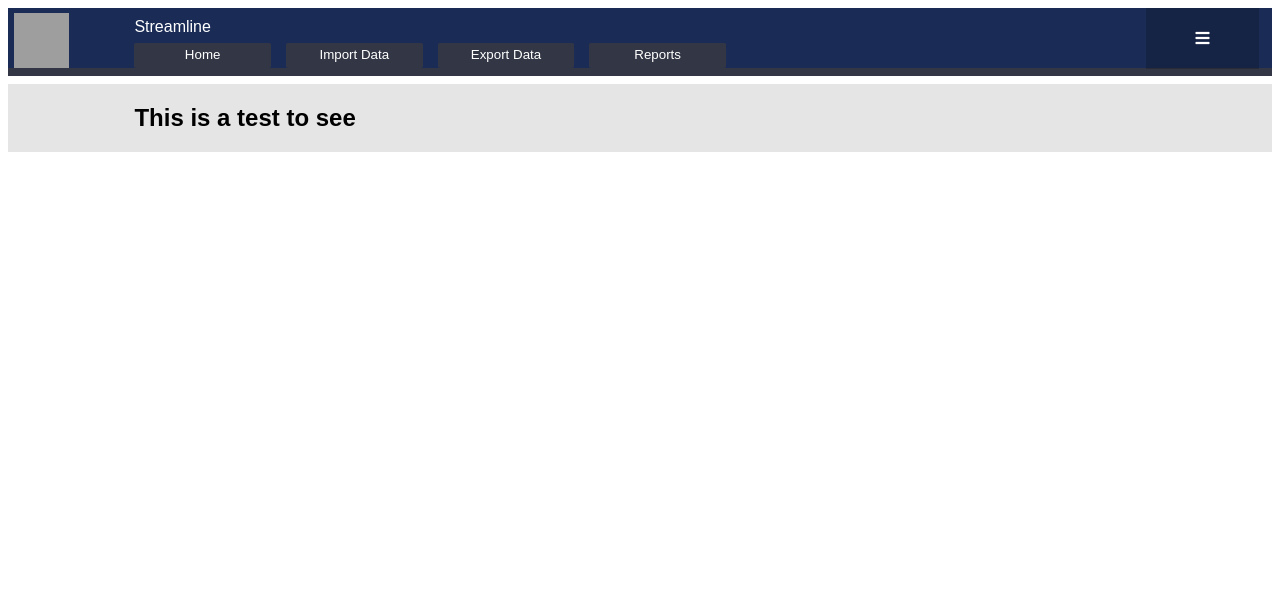
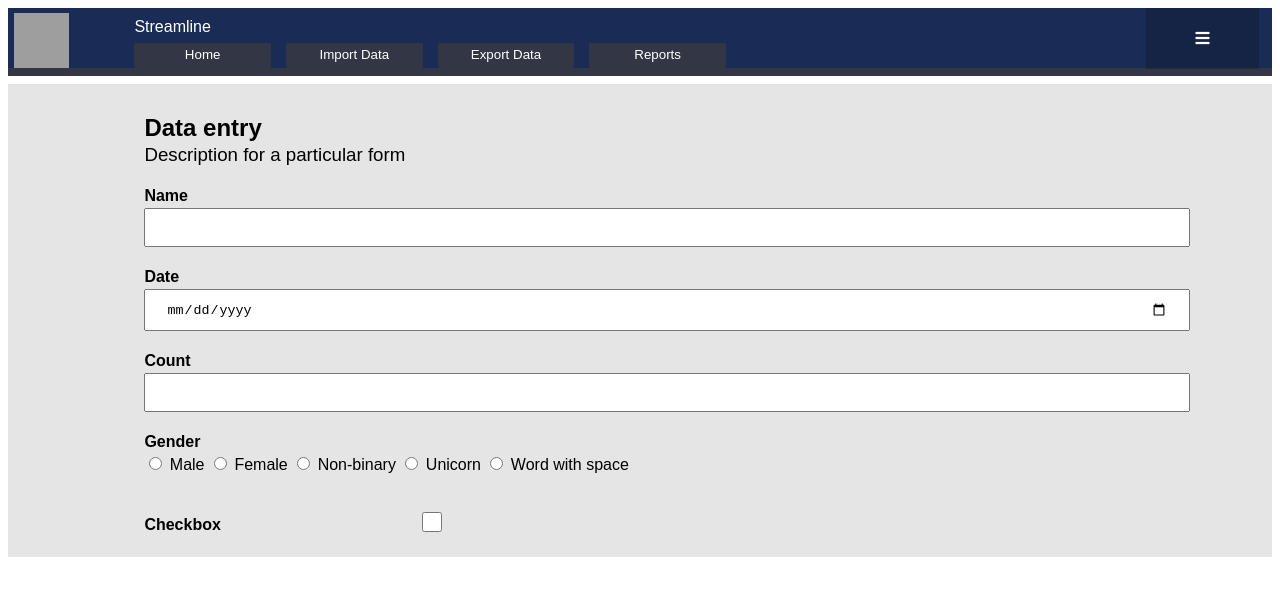
Before and after one commit to dmorton2297/minml, an Angular app: page /home in a window 1280 px wide. Shown: the top 596 px of the page. Built offline with nearby package versions, Linux system fonts and the light colour scheme; grey boxes are pictures that could not be loaded.

Commit message:
Form inputs build out

```diff
--- a/package.json
+++ b/package.json
@@ -22,7 +22,7 @@
     "core-js": "^2.5.4",
     "rxjs": "~6.3.3",
     "tslib": "^1.9.0",
-    "typedoc": "^0.14.2",
+    "typedoc": "^0.15.0",
     "zone.js": "~0.8.26"
   },
   "devDependencies": {
--- a/src/app/home/home.component.html
+++ b/src/app/home/home.component.html
@@ -8,6 +8,9 @@
 [dropDownHandlers]="dhandlers">
 </min-nav-bar>
 
-<min-box [primaryColor]='offwhite' [secondaryColor]="fefefe">
-    <h2>This is a test to see</h2>
-</min-box>
+<min-form
+[types]='formTypes'
+[primaryColor]="offwhite"
+[title]="title"
+ [description]="description">
+</min-form>
--- a/src/app/home/home.component.ts
+++ b/src/app/home/home.component.ts
@@ -20,6 +20,11 @@ export class HomeComponent {
   public prim = "#1a2c56";
   public sec = "#333745";
   public offwhite = "#e5e5e5";
+  public formTypes = ["Name:string", "Date:date",
+   "Count:number", "Gender:radio,Male,Female,Non-binary,Unicorn,Word with space",
+   "Checkbox:checkbox"]
+  public title = "Data entry";
+  public description = "Description for a particular form";
 
   test() {
     window.alert("test ");
--- /dev/null
+++ b/src/app/min-form/min-form.component.css
@@ -0,0 +1,85 @@
+div {
+    font-family: Arial, Geneva, Helvetica, sans-serif;
+}
+
+.title {
+    margin-left: 10px;
+    padding-top: 10px;
+    padding-bottom: 0;
+    margin-bottom: 2px;
+}
+
+.description {
+    margin-top: 0px;
+    margin-left: 10px;
+    font-weight: 400;
+}
+
+.input {
+    margin-left: 10px;
+    margin-bottom: 20px;
+}
+
+.input-title {
+    margin-bottom: 3px;
+}
+
+.input-control {
+    width: 100%
+}
+
+.box {
+    width: 100%;
+    margin-top: 8px;
+    margin-bottom: 8px;
+    height: 100%;
+    display: grid;
+    grid-template-columns: 10% 80% 10%
+}
+
+.gutter {
+    width: 100%;
+}
+
+.color-input {
+    width: 50%;
+}
+
+.fill {
+    flex-grow: 1;
+}
+
+.checkbox-container {
+    display: flex;
+    width: 30%;
+}
+
+input[type=text] {
+    padding: 10px 20px;
+}
+
+input[type=date] {
+    padding: 10px 20px;
+}
+
+input[type=number] {
+    padding: 10px 20px;
+}
+
+input[type="password"] {
+    padding: 10px 20px;
+}
+
+input[type="time"] {
+    padding: 10px 20px;
+}
+
+input[type="color"] {
+    padding: 10px 20px;
+}
+
+input[type="checkbox"] {
+    width: 20px;
+    height: 20px;
+    margin-top: 18px;
+}
--- /dev/null
+++ b/src/app/min-form/min-form.component.html
@@ -0,0 +1,49 @@
+<div id="main-box" class="box">
+  <div class="gutter"></div>
+
+  <div>
+    <h2 class="title">{{title}}</h2>
+    <h3 class="description">{{description}}</h3>
+    <div *ngFor="let t of formVals" class="input">
+      <div *ngIf="t.type === 'string'">
+        <h4 class="input-title">{{t.title}}</h4>
+        <input class="input-control" type="text" [formControl]="formControls[t.title]">
+      </div>
+      <div *ngIf="t.type === 'date'">
+        <h4 class="input-title">{{t.title}}</h4>
+        <input class="input-control" type="date" [formControl]="formControls[t.title]">
+      </div>
+      <div *ngIf="t.type === 'number'">
+        <h4 class="input-title">{{t.title}}</h4>
+        <input class="input-control" type="number" [formControl]="formControls[t.title]">
+      </div>
+      <div *ngIf="t.type === 'radio'">
+        <h4 class="input-title">{{t.title}}</h4>
+        <label *ngFor="let option of t.options" class="md-check">
+          <input type="radio" value="{{option}}" name="{{t.title}}" [formControl]="formControls[t.title]">
+          {{option}}
+        </label>
+      </div>
+      <div *ngIf="t.type === 'password'">
+        <h4 class="input-title">{{t.title}}</h4>
+        <input class="input-control" type="password" [formControl]="formControls[t.title]">
+      </div>
+      <div *ngIf="t.type === 'time'">
+        <h4 class="input-title">{{t.title}}</h4>
+        <input class="input-control" type="time" [formControl]="formControls[t.title]">
+      </div>
+      <div *ngIf="t.type === 'color'">
+        <h4 class="input-title">{{t.title}}</h4>
+        <input class="color-input" type="color" [formControl]="formControls[t.title]">
+      </div>
+      <div *ngIf="t.type === 'checkbox'">
+        <div class="checkbox-container">
+          <h4 class="input-title">{{t.title}}</h4>
+          <div class="fill"></div>
+          <input type="checkbox" [formControl]="formControls[t.title]">
+        </div>
+      </div>
+    </div>
+  </div>
+  <div class="gutter"></div>
+</div>
--- /dev/null
+++ b/src/app/min-form/min-form.component.ts
@@ -0,0 +1,71 @@
+import { Component, OnInit, Input } from '@angular/core';
+import { FormControl } from '@angular/forms';
+
+
+@Component({
+  selector: 'min-form',
+  templateUrl: './min-form.component.html',
+  styleUrls: ['./min-form.component.css']
+})
+export class MinFormComponent implements OnInit {
+
+  @Input()
+  types : string[]
+
+  @Input()
+  primaryColor: string
+
+  @Input()
+  title: string
+
+  @Input()
+  description: string
+
+  formVals: formVal[];
+
+  formControls: {[name: string]: FormControl};
+
+  constructor() {}
+
+  ngOnInit() {
+    document.getElementById('main-box').style.backgroundColor = this.primaryColor;
+    this.parseInput();
+  }
+
+  parseInput() {
+    this.formVals = [];
+    this.formControls = {};
+    for (let t of this.types) {
+      let hasOptions = false;
+      let temp = t.split(':');
+      let options = temp[1].split(',')
+      if (options.length > 1) {
+        hasOptions = true;
+      }
+
+      let fVal : formVal = {
+        title: temp[0],
+        type: temp[1],
+        options: []
+      }
+
+      if (hasOptions) {
+        fVal.type = options[0]
+        let opts = options.slice(1, options.length);
+        fVal.options = opts;
+      }
+
+      this.formVals.push(fVal);
+      this.formControls[fVal.title] = new FormControl('');
+    }
+
+    console.log(this.formVals);
+  }
+
+}
+
+class formVal {
+  title: string
+  type: string
+  options: string[]
+}
```
Also changed, not shown: src/app/app.module.ts (+6 -1 lines), 2 other files (tests, documents, lock files or other folders).
